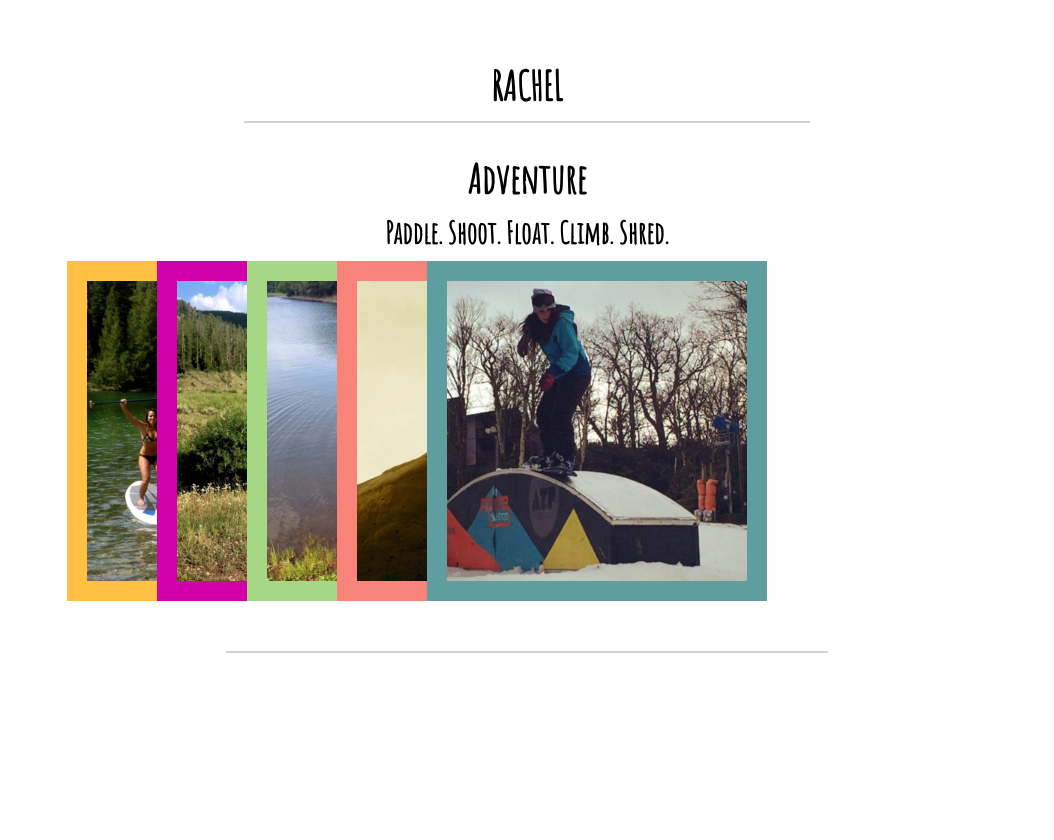
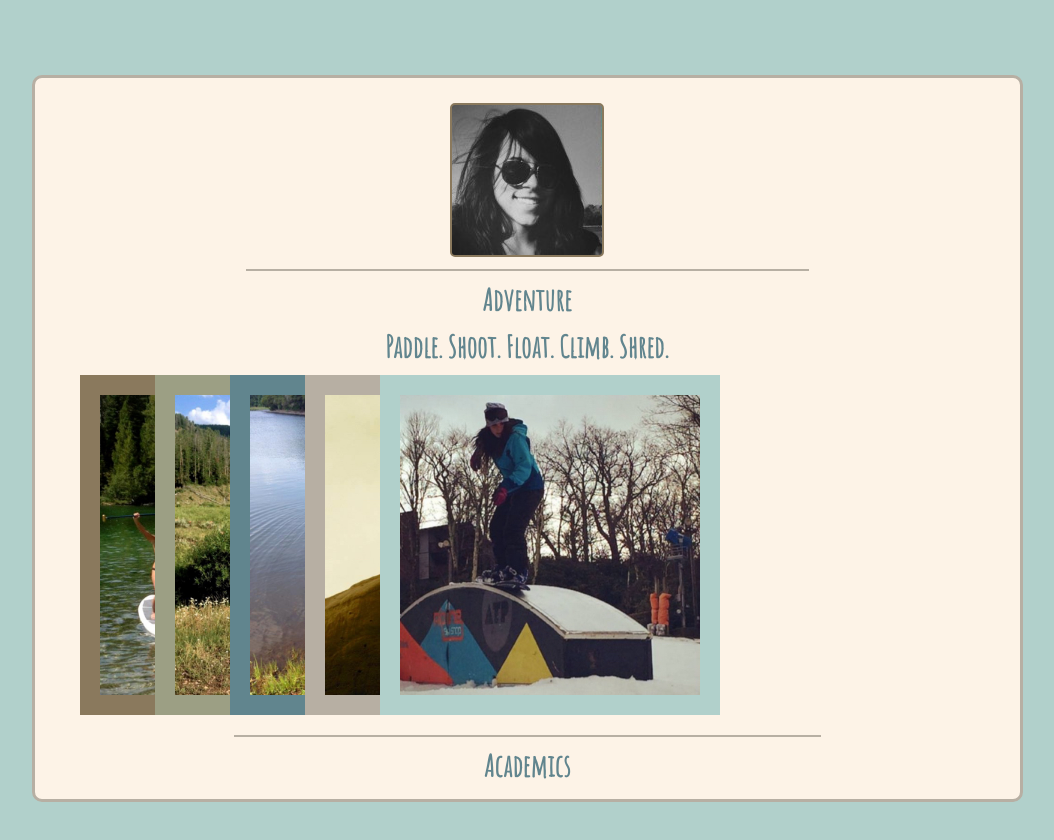
Before and after one commit to AlmeidaRB/TheAnimatedSite, a plain HTML site: page index.html in a window 1280 px wide. Shown: the whole page, without its empty margins (113-1167 px from the left). Before the commit the page ends 800 px from the top, so only its background shows below. Drawn offline with Linux system fonts and the light colour scheme.

Commit message:
new files

```diff
--- a/index.html
+++ b/index.html
@@ -2,20 +2,22 @@
 <html lang="en">
 <head>
   <meta charset="UTF-8">
-  <title>Adventure</title>
+  <title>RALMEIDA</title>
   <link rel="stylesheet" href="stylesheet.css">
   <link href='http://fonts.googleapis.com/css?family=Amatic+SC' rel='stylesheet' type='text/css'>
   </head>
 <body>
-  <div id="wrapper">
 <!--HEADER-->
     <header>
-      <h1>RACHEL</h1>
+          <div class="mybackground">
+            <span></span>
+          </div>
       <hr width="60%">
     </header>
-  <!--HEADER 2-->
 
-      <h1>Adventure</h1>
+<!--ADVENTURE-->
+
+      <h2>Adventure</h2>
       <h2>Paddle. Shoot. Float. Climb. Shred.</h2>
         <div class="sliders">
           <ul class="swipe">
@@ -26,12 +28,16 @@
             </li><li id="five"><img src="images/shred.jpg"></li>
           </ul>
         </div>
-        <hr width="60%">
+      <hr width="60%">
+
+<!--EDUCATION-->
+
+      <h2>Academics</h2>
 
 
 <!--FOOTER-->
+
 <div class="footer"></div>
 
-  </div>
 </body>
 </html>
--- a/stylesheet.css
+++ b/stylesheet.css
@@ -1,14 +1,23 @@
 /***MAIN***/
-#wrapper {
-  width: 1000px;
-  margin: 0 auto;
+html {
+  background-color: #b1d0cb;
 }
+
 body {
   height: 100%;
-  background: white;
-  color: black;
+  width: 975px;
+  color: #61858e;
   font-family: 'Amatic SC', cursive;
-  }
+  width: 975px;
+  height: auto;
+  padding: 5px;
+  margin: auto;
+  margin-top: 75px;
+  margin-bottom: 75px;
+  border: 3px solid #B7AFA3;
+  background-color: #FDF3E7;
+  border-radius: 10px;
+}
 
 img {
   border-width: 1px;
@@ -29,14 +38,19 @@ h2 {
   font-size: 30px;
   margin: 10px;
   }
+h3 {
+  text-align: center;
+  font-size: 25px;
+  font-family: 'Amatic SC', cursive:
+}
 
 hr {
-    border: 1px solid lightgray;
+    border: 1px solid #B7AFA3;
 }
 /***HEADER***/
 header {
   text-align:center;
-  margin: 60px 30px 30px 30px;
+  margin: 20px 20px 10px 20px;
 }
 
 /***PIC SWIP LIST***/
@@ -50,12 +64,45 @@ header {
   list-style-type: none;
   margin: auto;
   padding: auto;
-  margin-bottom: 50px;
+  margin-bottom: 20px;
 }
 .sliders li {
   display: inline-block;
   text-align: center;
 }
+
+/***FADE EFFECT***/
+
+.mybackground {
+  position: relative;
+  display: inline-block;
+  text-indent: 0px;
+  width: 150px;
+  height: 150px;
+  background: url(images/fadepic.jpg);
+  background-position: 0 0;
+  border-radius: 5px;
+  border: 2px solid #8a795d;
+}
+
+.mybackground span {
+  border-radius: 5px;
+  position: absolute;
+  top: 0; left: 0; bottom: 0; right: 0;
+  background: url(images/fadepic.jpg);
+  background-position: 150px 0px;
+  opacity: 0;
+  -webkit-transition: opacity 1s ease;
+  -moz-transition: opacity 1s ease;
+  -ms-transition: opacity 1s ease;
+  -o-transition: opacity 1s ease;
+  transition:  opacity 1s ease;
+}
+
+.mybackground span:hover {
+  opacity: 1;
+}
+
 
 /***PIC SWIPE EFFECT***/
 
@@ -71,7 +118,7 @@ header {
   display:inline-block;
   height:300px;
   min-width:10px;
-  width: 50px;
+  width: 35px;
   overflow:hidden;
   padding: 20px;
   background-color: red;
@@ -81,19 +128,21 @@ header {
 }
 .swipe li:hover,
 .swipe li:active { width:300px; }
-#one { background: #FFC143; }
-#two{ background: #D100A7; }
-#three{ background: #A6D785; }
-#four{ background: #f88379; }
-#five{ background: #5F9EA0; width: 300px;
+#one { background: #8a795d; }
+#two{ background: #9C9F84; }
+#three{ background: #61858e; }
+#four{ background: #B7AFA3; }
+#five{ background: #b1d0cb; width: 300px;
 }
+
+
 /***FOOTER***/
 .footer {
   display: block;
   clear: both;
   text-align: center;
-  padding: 25px;
-  margin: 10px;
+  padding: 0px;
+  margin: 0px;
   font-size: 25px;
 }
 .footer ul {
@@ -107,4 +156,5 @@ header {
   display: inline-block;
   list-style-type: none;
   text-decoration: none;
+
 }
```
Also changed, not shown: Screen Shot 2015-01-08 at 8.45.46 PM.png, images/Profilepic.jpg (added), images/fadepic.jpg (added), images/profilepicbw.jpg (added).
